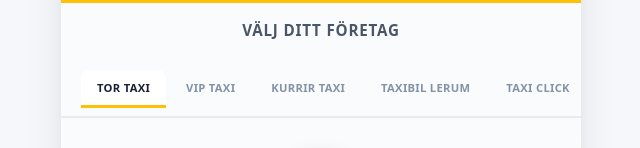
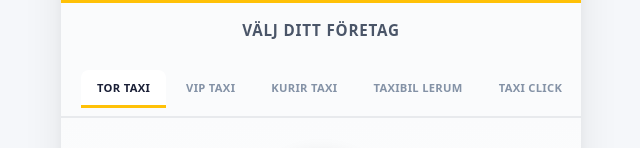
Before and after one commit to yousfali71/price-tortaxi, a React (Vite) app: page / in a window 1280 px wide. Shown: the part 169-317 px from the top of the page, without its empty margins (319-959 px from the left). Built offline with nearby package versions, Linux system fonts and the light colour scheme.

Commit message:
Fix company name: Kurrir -> Kurir Taxi

```diff
--- a/src/features/pricing/companiesConfig.js
+++ b/src/features/pricing/companiesConfig.js
@@ -26,10 +26,10 @@
   },
   gtt: {
     id: "gtt",
-    displayName: "Kurrir Taxi",
+    displayName: "Kurir Taxi",
     accentColor: "#00c8ff",
     logoSrc: gttLogo,
-    description: "Kurrir Taxi - Your trusted taxi company",
+    description: "Kurir Taxi - Your trusted taxi company",
   },
   kurir: {
     id: "kurir",
```
